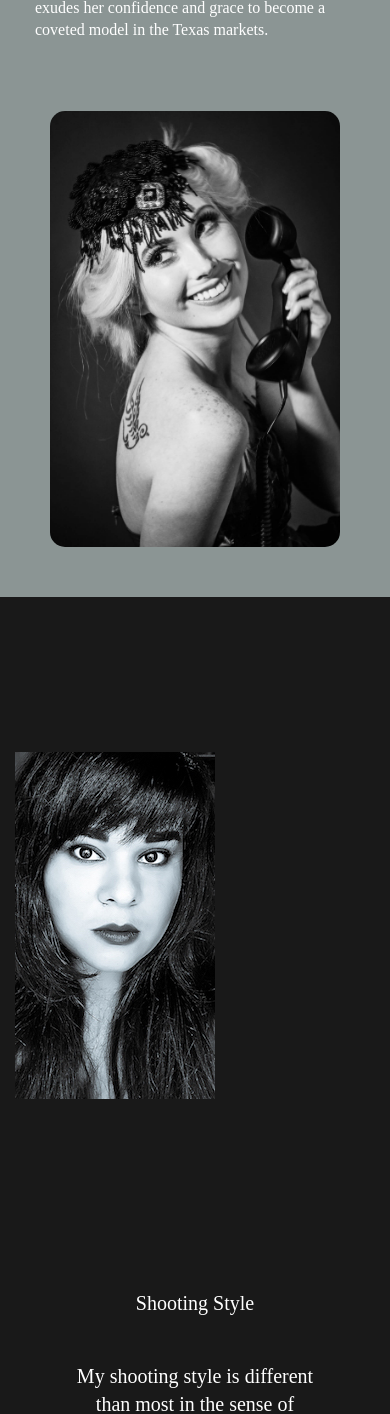
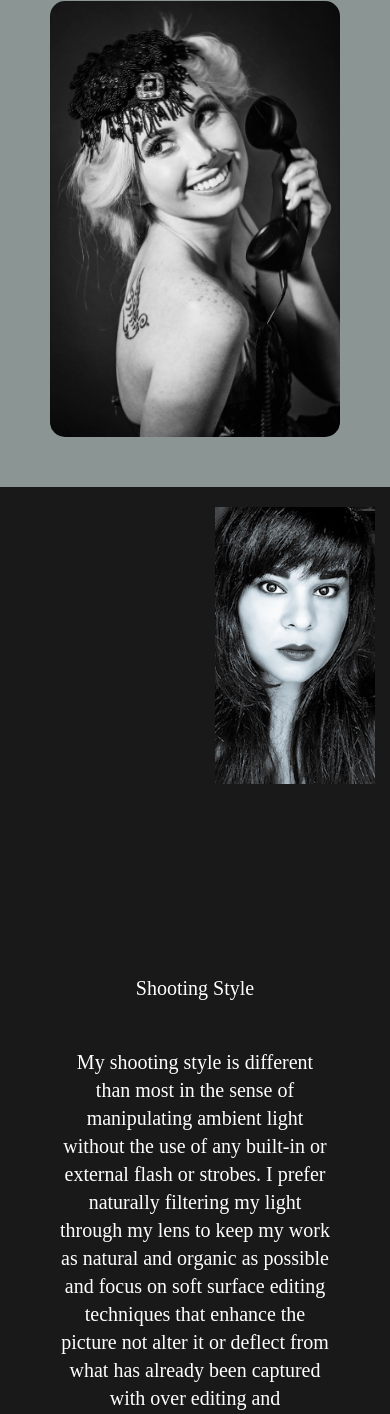
Before and after one commit to JordanBenner/Kodachrome, a Django app: page / in a window 390 px wide. Shown: the part 4656-6070 px from the top of the page. Run offline with Django 3.2, Linux system fonts and the light colour scheme; some libraries are stand-ins or nearby versions.

Commit message:
Html clean up
Got rid of ref notes

```diff
--- a/blog/templates/base.html
+++ b/blog/templates/base.html
@@ -54,8 +54,9 @@
             <div class='pull-right'>
               <ul class="nav navbar-nav">
                 <li class="{% if request.path == "/" %}active{% endif %}"><a href="/">Home</a></li>
+
                 {% block navbuttons %}
-                <!-- <li class="{% if request.path == "/about" %}active{% endif %}"><a href="/about">About</a></li> -->
+
                 <li class="dropdown">
                   <a href="#" class="dropdown-toggle" data-toggle="dropdown" role="button" aria-haspopup="true" aria-expanded="false">Contact<span class="caret"></span></a>
                   <ul class="dropdown-menu">
@@ -72,19 +73,19 @@
                     <li><a href="https://www.pinterest.com/?show_error=true" target='_blank'>Pintrest</a></li>
                   </ul>
                 </li>
+
                 {% endblock %}
+
                 <li class="dropdown">
                   <a href="#" class="dropdown-toggle" data-toggle="dropdown" role="button" aria-haspopup="true" aria-expanded="false">Booking<span class="caret"></span></a>
                   <ul class="dropdown-menu">
                     <li><a href="#" target='_blank'>Pricing</a></li>
                     <li role="separator" class="divider"></li>
                     <li><a href="#">Upcoming Events</a></li>
-
                   </ul>
                 </li>
                 <li class="{% if request.path == "/p" %}active{% endif %}"><a href="http://jordanbenner.photoshelter.com/archive" target ="_blank">Store</a></li>
                 <!--  links to portfolio view<a href="/p">Store</a> -->
-
                 <!-- dropdown menue for user account -->
                 <!-- <li class="dropdown">
                   <a href="#" class="dropdown-toggle" data-toggle="dropdown" role="button" aria-haspopup="true" aria-expanded="false">Blog<span class="caret"></span></a>
@@ -92,7 +93,6 @@
                     <li><a href="#">Sign In</a></li>
                     <li><a href="#">Profile</a></li>
                     <li><a href="#">Calander</a></li>
-
                   </ul>
                 </li> -->
               </ul>
@@ -216,16 +216,7 @@
         <!-- /.col-lg-4 -->
         <div class="col-lg-6 col-sm-12">
           <img class="filler" src="{% static "img/auth.jpg" %}" alt="Generic placeholder image">
-          <!-- <div class='read-button'>
-            <a class="btn btn-default" href="javascript: void(0);" onclick="show_p(this, 'mcol2')" >Read More &raquo;</a>
-          </div> -->
         </div>
-        <!-- <div class="col-lg-4 col-sm-12">
-          <div class='read-button'>
-            <a class="btn btn-default" href="javascript: void(0);" onclick="show_p(this, 'mcol3')" role="button" id='click'>Read More &raquo;</a>
-          </div>
-          <img class="filler2" src="{% static "img/filler2.jpg" %}" alt="Generic placeholder image">
-        </div> -->
         </div>
       </div>
       <!-- /.row -->
@@ -275,7 +266,7 @@
       <div class="row2 row">
         <div class="col-lg-12 col-sm-12">
           <div class="col-lg-6 col-sm-12">
-            <img class="filler" src="{% static "img/kamheadshot.jpg" %}" alt="Generic placeholder image">
+            <img class="filler2" src="{% static "img/kamheadshot.jpg" %}" alt="Generic placeholder image">
 
           </div>
           <h2 class='shooting'>Shooting Style</h2>
--- a/homepage/static/base.css
+++ b/homepage/static/base.css
@@ -38,9 +38,7 @@
   padding-top: 60px;
 }
 .filler{
-  /*padding-top: 150px;
-  padding-left: 200px;*/
-  padding: 100px 50px 90px 200px;
+  padding: 100px 50px 90px 0;
 }
 .filler2{
   padding-top: 60px;
--- a/homepage/static/media.css
+++ b/homepage/static/media.css
@@ -17,7 +17,12 @@
 }
 @media (max-width: 1200px){
   .filler{
-    padding-top: 155px;
+    padding-top: 45px;
+  }
+}
+@media (max-width: 1200px){
+  .filler2{
+      padding: 20px 0 100px 200px;
   }
 }
 
```
